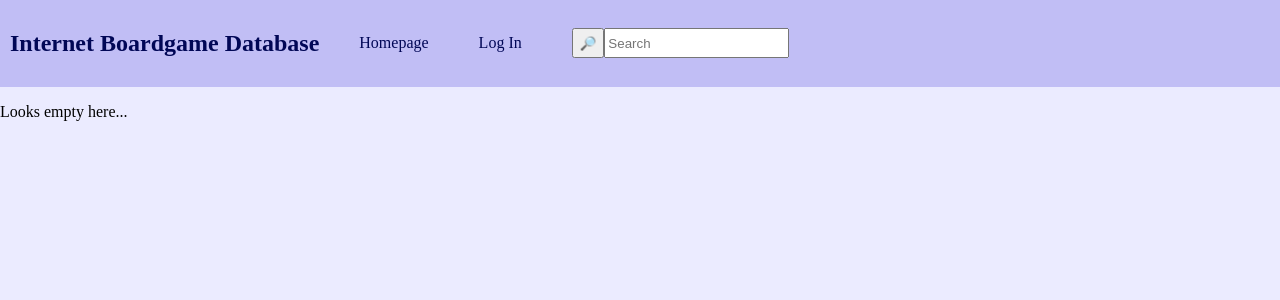
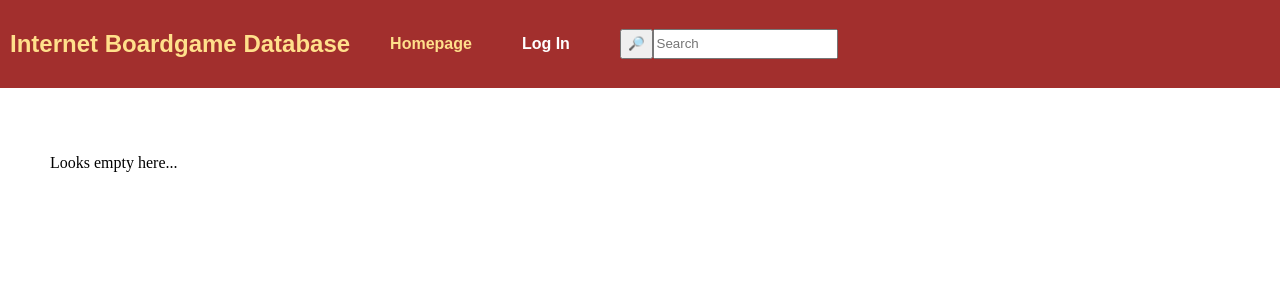
Before and after one commit to sivertmh/boardgame-site, a Flask app: page / in a window 1280 px wide. Shown: the top 300 px of the page. Run offline with Flask 3, Linux system fonts and the light colour scheme; data that the repository does not hold is empty.

Commit message:
Imported style from other branch.

```diff
--- a/static/stylesheets/style.css
+++ b/static/stylesheets/style.css
@@ -1,12 +1,23 @@
 :root {
-    --bg-color: ;
+    --main-color1: #A22F2D;
     --fg-color: ;
-    --link-color: #010756;
+    --link-color: #FFFFFF;
+    --link-color2: #FFE08B;
+    --link-color3: #ce4c14;
 }
 
 body {
     margin: 0;
-    background-color: #ebebff;
+    background-color: #FFFFFF;
+}
+
+h1,
+h2,
+h3,
+h4,
+h5,
+h6 {
+    font-family: Arial, Helvetica, sans-serif;
 }
 
 nav {
@@ -14,7 +25,11 @@ nav {
     flex-direction: row;
     align-items: center;
     padding: 10px;
-    background-color: #C1BEF5;
+    background-color: var(--main-color1);
+}
+
+nav a {
+    color: var(--link-color2);
 }
 
 nav ul {
@@ -30,8 +45,19 @@ nav ul li {
 
 nav ul li a {
     text-decoration: none;
+    font-family: Arial, Helvetica, sans-serif;
+    font-weight: 600;
     color: var(--link-color);
 }
+
+nav ul li a:hover {
+    color: var(--link-color2);
+}
+
+.active {
+    color: var(--link-color2);
+}
+
 
 nav ul form {
     display: flex;
@@ -41,7 +67,7 @@ nav ul form {
 
 a {
     text-decoration: underline;
-    color: var(--link-color);
+    color: var(--link-color3);
 }
 
 nav a {
@@ -54,3 +80,39 @@ nav a {
     align-items: center;
     margin-top: 80px;
 }
+
+.user-forms-cont div {
+    background-color: white;
+    border: #7b7b7b 2px solid;
+    border-radius: 5px;
+    padding: 20px;
+}
+
+.user-forms-cont textarea {
+    max-width: 159px;
+    min-width: 159px;
+    min-height: 100px;
+}
+
+.boardgame-showcase-cont {
+    padding: 50px;
+}
+
+.boardgame-card-cont {
+    display: flex;
+    flex-direction: column;
+    justify-content: center;
+    align-items: center;
+
+    border: 2px #dcdee1 solid;
+    border-radius: 10px;
+
+    width: 210px;
+    padding: 10px;
+}
+
+.boardgame-card-cont img {
+    max-width: 150px;
+    height: 100px;
+    border-radius: 5px;
+}
```
